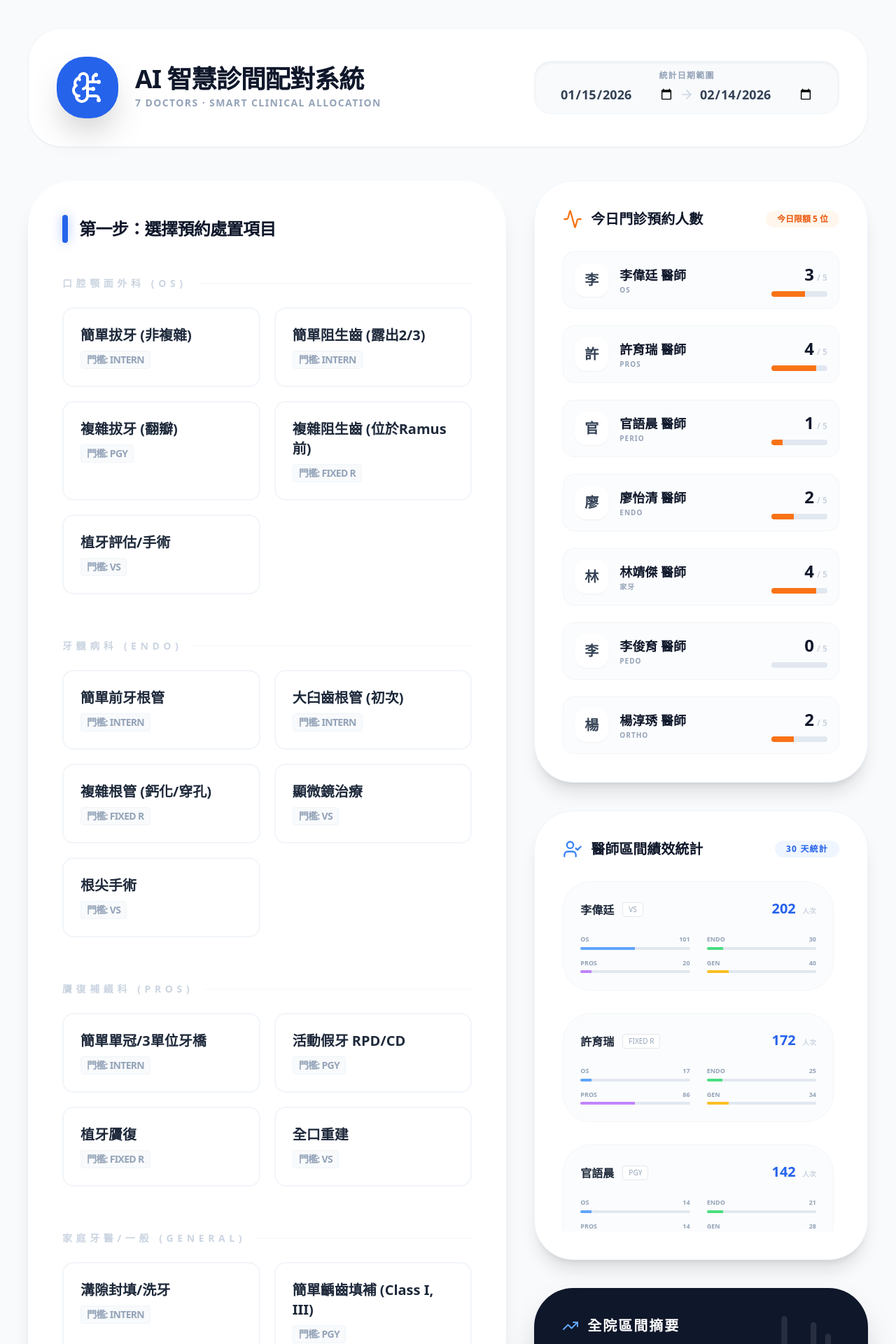
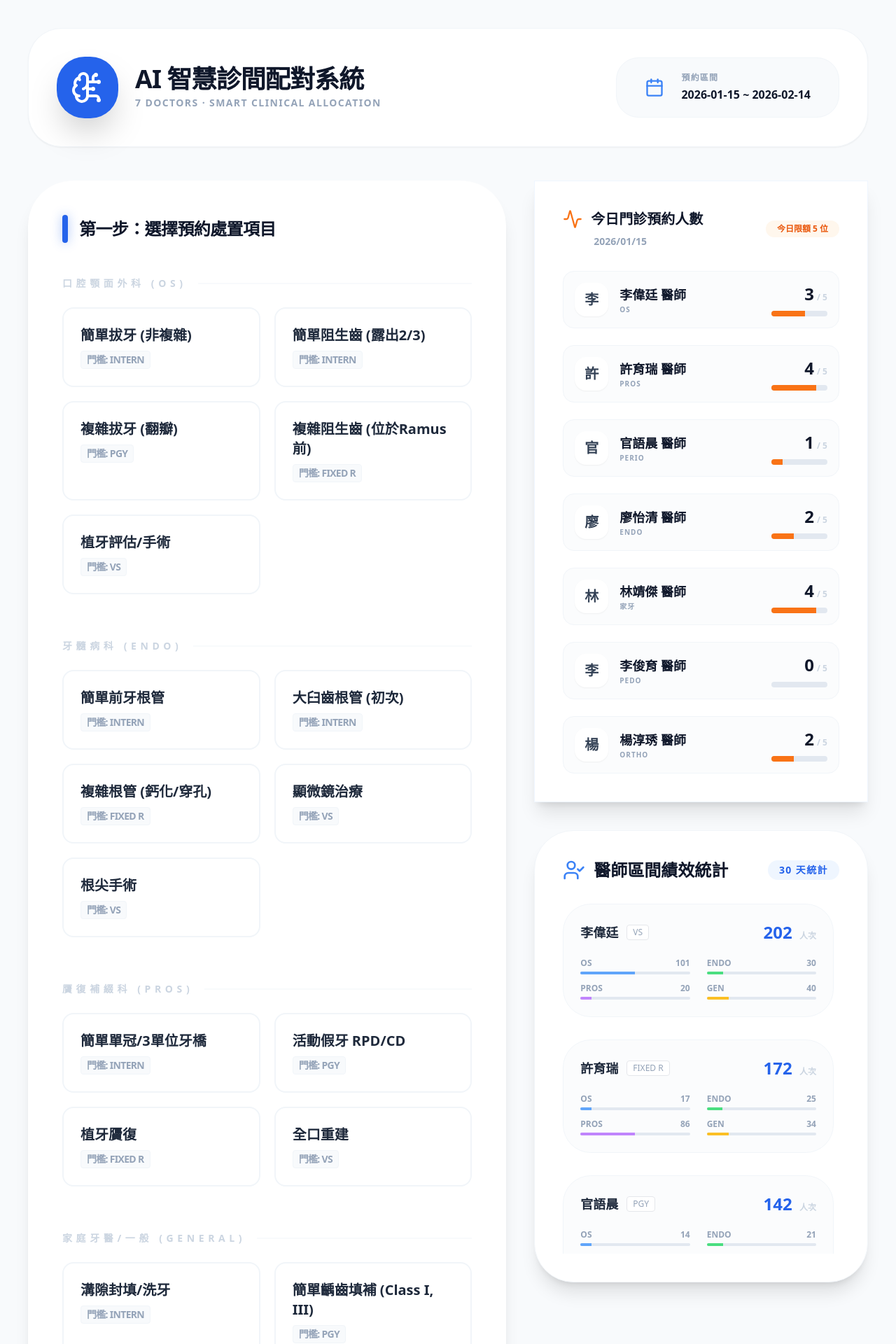
Before and after one commit to chylio/ttextt, a React (Vite) app: page / in a window 1280 px wide. Shown: the top 1920 px of the page at 70% size. Built offline with nearby package versions, Linux system fonts and the light colour scheme.

Commit message:
Update App.jsx

```diff
--- a/src/App.jsx
+++ b/src/App.jsx
@@ -45,6 +45,15 @@ export default function App() {
     [doctors, intervalDays]
   );
 
+  // 取得今天的日期（格式化為中文）
+  const getTodayDate = () => {
+    const today = new Date();
+    const year = today.getFullYear();
+    const month = String(today. getMonth() + 1).padStart(2, '0');
+    const day = String(today. getDate()).padStart(2, '0');
+    return `${year}/${month}/${day}`;
+  };
+
   const handleToggle = (item) => {
     setSelectedTreatments((prev) =>
       prev.find((t) => t.id === item.id)
@@ -54,7 +63,7 @@ export default function App() {
   };
 
   const handleMatch = () => {
-    if (selectedTreatments.length === 0) return;
+    if (selectedTreatments. length === 0) return;
     setIsMatching(true);
 
     setTimeout(() => {
@@ -97,36 +106,23 @@ export default function App() {
             </div>
           </div>
 
-          <div className="flex items-center gap-4 bg-slate-50 p-3 rounded-3xl border border-slate-100 shadow-inner w-full md:w-auto">
-            <div className="px-6 text-center">
-              <label className="block text-xs font-black text-slate-400 uppercase mb-1 tracking-widest">
-                統計日期範圍
-              </label>
-              <div className="flex items-center gap-2">
-                <input
-                  type="date"
-                  value={dateRange.start}
-                  onChange={(e) =>
-                    setDateRange({ ...dateRange, start: e.target.value })
-                  }
-                  className="bg-transparent border-none p-0 focus:ring-0 text-lg font-bold text-slate-700"
-                />
-                <ArrowRight size={20} className="text-slate-300" />
-                <input
-                  type="date"
-                  value={dateRange.end}
-                  onChange={(e) =>
-                    setDateRange({ ...dateRange, end: e.target.value })
-                  }
-                  className="bg-transparent border-none p-0 focus:ring-0 text-lg font-bold text-slate-700"
-                />
+          <div className="bg-slate-50 px-10 py-5 rounded-[2rem] border border-slate-100">
+            <div className="flex items-center gap-6">
+              <Calendar size={28} className="text-blue-500" />
+              <div>
+                <div className="text-xs font-black text-slate-400 uppercase tracking-widest">
+                  預約區間
+                </div>
+                <div className="text-base font-black text-slate-900 mt-1">
+                  {dateRange.start} ~ {dateRange.end}
+                </div>
               </div>
             </div>
           </div>
         </div>
 
-        {!bookedDoctor ? (
-          <div className="grid grid-cols-1 lg:grid-cols-12 gap-10 animate-in fade-in duration-700">
+        {! bookedDoctor ? (
+          <div className="grid lg:grid-cols-12 gap-10">
             {/* 左側：處置選擇 */}
             <div className="lg:col-span-7 bg-white p-12 rounded-[4rem] shadow-xl border border-white relative overflow-hidden">
               <div className="flex items-center gap-4 mb-12">
@@ -148,7 +144,7 @@ export default function App() {
                         <TreatmentItem
                           key={item.id}
                           item={item}
-                          isSelected={!!selectedTreatments.find((t) => t.id === item.id)}
+                          isSelected={!! selectedTreatments.find((t) => t.id === item.id)}
                           onToggle={handleToggle}
                         />
                       ))}
@@ -160,7 +156,7 @@ export default function App() {
               <button
                 onClick={handleMatch}
                 disabled={selectedTreatments.length === 0 || isMatching}
-                className="w-full mt-16 bg-slate-900 hover:bg-blue-600 disabled:bg-slate-200 text-white font-black py-8 rounded-[2.5rem] shadow-2xl transition-all flex items-center justify-center gap-6 text-3xl active:scale-95"
+                className="w-full mt-16 bg-slate-900 hover:bg-blue-600 disabled:bg-slate-200 text-white font-black py-8 rounded-[2. 5rem] shadow-2xl transition-all flex items-center justify-center gap-6 text-3xl active:scale-95"
               >
                 {isMatching ? (
                   <div className="animate-spin rounded-full h-8 w-8 border-4 border-white border-t-transparent" />
@@ -174,13 +170,18 @@ export default function App() {
 
             {/* 右側資訊欄 */}
             <div className="lg:col-span-5 space-y-10">
-              {/* 今日門診預約人數 */}
-              <div className="bg-white p-10 rounded-[3.5rem] border border-blue-50 shadow-xl relative overflow-hidden">
+              {/* 今日門診預約人數 - 加入今天日期 */}
+              <div className="bg-white p-10 rounded-[3. 5rem] border border-blue-50 shadow-xl relative overflow-hidden">
                 <div className="flex items-center justify-between mb-8">
+                  <div>
                     <h2 className="text-xl font-black text-slate-900 flex items-center gap-3">
                       <Activity size={28} className="text-orange-500" />
                       今日門診預約人數
                     </h2>
+                    <p className="text-sm font-bold text-slate-400 mt-2 ml-11">
+                      {getTodayDate()}
+                    </p>
+                  </div>
                   <div className="bg-orange-50 text-orange-600 px-4 py-1 rounded-full text-xs font-black uppercase">
                     今日限額 5 位
                   </div>
@@ -205,7 +206,7 @@ export default function App() {
                         <div>
                           <p className="text-lg font-black text-slate-900">{doc.name} 醫師</p>
                           <p className="text-[10px] text-slate-400 font-black uppercase tracking-widest">
-                            {doc.dept}
+                            {doc. dept}
                           </p>
                         </div>
                       </div>
@@ -224,7 +225,7 @@ export default function App() {
                         <div className="w-20 h-2 bg-slate-200 rounded-full mt-2 overflow-hidden">
                           <div
                             className={`h-full transition-all duration-1000 ${
-                              doc.dailyCount >= 5 ? "bg-red-500" : "bg-orange-500"
+                              doc. dailyCount >= 5 ? "bg-red-500" : "bg-orange-500"
                             }`}
                             style={{ width: `${(doc.dailyCount / 5) * 100}%` }}
                           />
@@ -235,14 +236,14 @@ export default function App() {
                 </div>
               </div>
 
-              {/* 醫師區間績效統計 */}
+              {/* 醫師區間績效統計 - 放大字體 */}
               <div className="bg-white p-10 rounded-[3.5rem] border border-slate-100 shadow-xl">
                 <div className="flex items-center justify-between mb-8">
-                  <h2 className="text-xl font-black text-slate-900 flex items-center gap-3">
-                    <UserCheck size={28} className="text-blue-500" />
+                  <h2 className="text-2xl font-black text-slate-900 flex items-center gap-3">
+                    <UserCheck size={32} className="text-blue-500" />
                     醫師區間績效統計
                   </h2>
-                  <div className="bg-blue-50 text-blue-600 px-4 py-1 rounded-full text-xs font-black uppercase tracking-widest">
+                  <div className="bg-blue-50 text-blue-600 px-4 py-1 rounded-full text-sm font-black uppercase tracking-widest">
                     {intervalDays} 天統計
                   </div>
                 </div>
@@ -257,20 +258,20 @@ export default function App() {
                       >
                         <div className="flex justify-between items-center mb-5">
                           <div className="flex items-center gap-3">
-                            <div className="text-base font-black text-slate-800">{doc.name}</div>
-                            <span className="text-[10px] bg-white border px-2 py-0.5 rounded text-slate-400 uppercase">
+                            <div className="text-lg font-black text-slate-800">{doc.name}</div>
+                            <span className="text-xs bg-white border px-2 py-0.5 rounded text-slate-400 uppercase">
                               {doc.level}
                             </span>
                           </div>
-                          <div className="text-xl font-black text-blue-600">
-                            {personalStats?.total} <span className="text-[10px] text-slate-300 ml-1">人次</span>
+                          <div className="text-2xl font-black text-blue-600">
+                            {personalStats?.total} <span className="text-xs text-slate-300 ml-1">人次</span>
                           </div>
                         </div>
 
                         <div className="grid grid-cols-2 gap-x-6 gap-y-3">
                           {Object.entries(personalStats?.cases || {}).map(([key, value]) => (
                             <div key={key} className="space-y-1">
-                              <div className="flex justify-between text-[9px] font-black uppercase text-slate-400">
+                              <div className="flex justify-between text-xs font-black uppercase text-slate-400">
                                 <span>{key}</span>
                                 <span>{value}</span>
                               </div>
@@ -296,33 +297,35 @@ export default function App() {
                   })}
                 </div>
               </div>
+            </div>
+          </div>
+        ) : (
+          <BookingResult doctor={bookedDoctor} dateRange={dateRange} onReset={handleReset} />
+        )}
+      </div>
 
-              {/* 全院統計 */}
-              <div className="bg-slate-900 p-10 rounded-[3.5rem] text-white shadow-2xl relative overflow-hidden">
-                <div className="absolute top-0 right-0 p-8 opacity-10">
-                  <BarChart3 size={100} />
+      <div className="max-w-7xl mx-auto mt-16 bg-slate-900 rounded-[3rem] shadow-2xl overflow-hidden">
+        <div className="p-16">
+          <div className="grid lg:grid-cols-3 gap-14">
+            <div className="lg:col-span-2 space-y-8">
+              <div className="flex items-center gap-6">
+                <div className="p-4 bg-blue-600 rounded-2xl">
+                  <BarChart3 size={40} className="text-white" />
                 </div>
-                <div className="relative z-10">
-                  <div className="flex items-center gap-3 mb-6">
-                    <TrendingUp size={24} className="text-blue-400" />
-                    <h2 className="text-xl font-black tracking-widest uppercase">全院區間摘要</h2>
+                <h3 className="text-3xl font-black text-white tracking-tight">區間總覽 · 排程統計</h3>
               </div>
               <div className="text-5xl font-black text-white tracking-tighter mb-8">
                 {clinicStats.total} <span className="text-lg font-bold text-blue-400 ml-1">人次累計</span>
               </div>
               <div className="grid grid-cols-2 gap-6 text-xs font-black uppercase tracking-widest text-slate-400">
-                    <div className="flex items-center gap-2"><div className="w-2 h-2 rounded-full bg-blue-500"></div> OS: {clinicStats.os}</div>
-                    <div className="flex items-center gap-2"><div className="w-2 h-2 rounded-full bg-green-500"></div> Endo: {clinicStats.endo}</div>
+                <div className="flex items-center gap-2"><div className="w-2 h-2 rounded-full bg-blue-500"></div> OS:  {clinicStats.os}</div>
+                <div className="flex items-center gap-2"><div className="w-2 h-2 rounded-full bg-green-500"></div> Endo: {clinicStats. endo}</div>
                 <div className="flex items-center gap-2"><div className="w-2 h-2 rounded-full bg-purple-500"></div> Pros: {clinicStats.pros}</div>
                 <div className="flex items-center gap-2"><div className="w-2 h-2 rounded-full bg-amber-500"></div> Gen: {clinicStats.gen}</div>
               </div>
             </div>
           </div>
         </div>
-          </div>
-        ) : (
-          <BookingResult doctor={bookedDoctor} dateRange={dateRange} onReset={handleReset} />
-        )}
       </div>
 
       <style>{`
```
Lines whose indentation alone changed are shown as unchanged.
